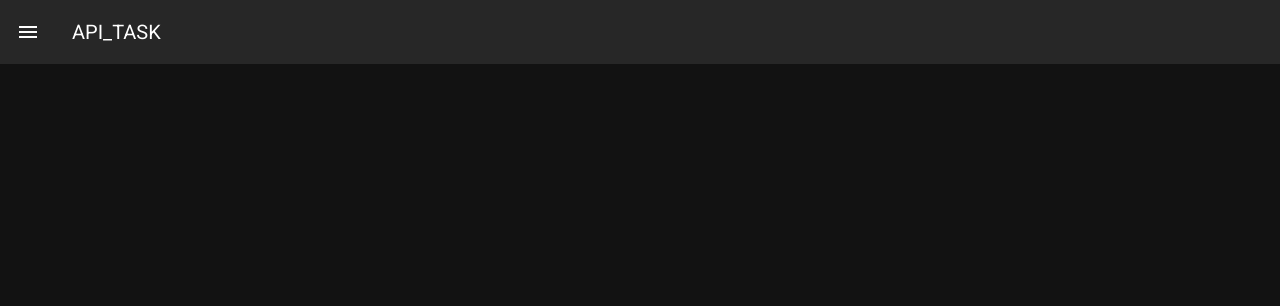
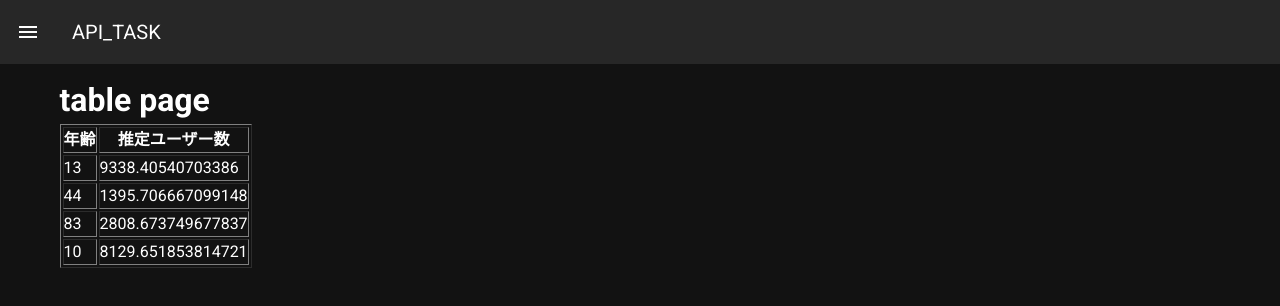
Before and after one commit to kitaken55/vuetify_nuxt_api_task, a Nuxt app: page /test1/qiita_nuxt/table in a window 1280 px wide. Before the commit this address had no page. Shown: the top 306 px of the page. Built offline with nearby package versions, Linux system fonts and the light colour scheme.

Commit message:
add nuxt復習ファイル

```diff
--- a/components/myTimeline.vue
+++ b/components/myTimeline.vue
@@ -20,7 +20,7 @@
     <!-- ダイヤログここまで -->
     <v-list>
       <!-- transitionがうまく動かない -->
-      <transition-group name="fade">
+      <transition-group name="list" tag="p">
         <v-list-item v-for="item in getTimeline" :key="item.id">
           <!-- 投稿一覧 -->
           <v-layout :id="`a${item.id}`" :key="item.id">
@@ -132,9 +132,22 @@ export default {
 </script>
 
 <style>
+
+.list-item {
+  display: inline-block;
+  margin-right: 10px;
+}
+.list-enter-active, .list-leave-active {
+  transition: all 1s;
+}
+.list-enter, .list-leave-to /* .list-leave-active for below version 2.1.8 */ {
+  opacity: 0;
+  transform: translateY(30px);
+}
+
 /* transition-groupのみあるmoveクラス */
 .fade-move {
-  transition: transform 1s;
+  transition: transform 10s;
 }
 
 /* 現れるときの */
@@ -142,7 +155,7 @@ export default {
   opacity: 0;
 }
 .fade-enter-active {
-  transition: opacity 0.5s;
+  transition: opacity 5s;
 }
 .fade-enter-to {
   opacity: 1;
@@ -152,7 +165,7 @@ export default {
   opacity: 1;
 }
 .fade-leave-active {
-  transition: opacity 0.5s;
+  transition: opacity 5s;
   position: absolute;
   width: 200px;
 }
--- /dev/null
+++ b/pages/test1/qiita_nuxt/index.vue
@@ -0,0 +1,9 @@
+<template>
+  <div>
+    <n-link to="table" class="button--grey">Table</n-link>
+  </div>
+</template>
+
+<script>
+export default {};
+</script>
--- /dev/null
+++ b/pages/test1/qiita_nuxt/table.vue
@@ -0,0 +1,51 @@
+<template>
+  <div>
+    <h1>table page</h1>
+    <div v-if="items">
+      <table border="1">
+        <tbody>
+          <tr>
+            <th>年齢</th>
+            <th>推定ユーザー数</th>
+          </tr>
+          <tr v-for="item in items" :key="item.age">
+            <td>{{ item.age }}</td>
+            <td>{{ item.users }}</td>
+          </tr>
+        </tbody>
+      </table>
+    </div>
+    <div v-else>
+      <p>loading...</p>
+    </div>
+  </div>
+</template>
+
+<script>
+function getJson() {
+  const ages = Array.from(
+    new Set(
+      new Array(parseInt(Math.random() * 100))
+        .fill(null)
+        .map(() => parseInt(Math.random() * 100))
+    )
+  );
+  return ages.map(age => ({
+    age,
+    users: Math.random() * 10000
+  }));
+}
+export default {
+  data: () => ({
+    items: []
+  }),
+  created() {
+    this.fetch();
+  },
+  methods: {
+    fetch() {
+      this.items = getJson();
+    }
+  }
+};
+</script>
--- a/store/index.js
+++ /dev/null
@@ -1,8 +0,0 @@
-export const state = () => ({
-})
-
-export const mutations = {
-}
-
-export const getters = {
-}
```
